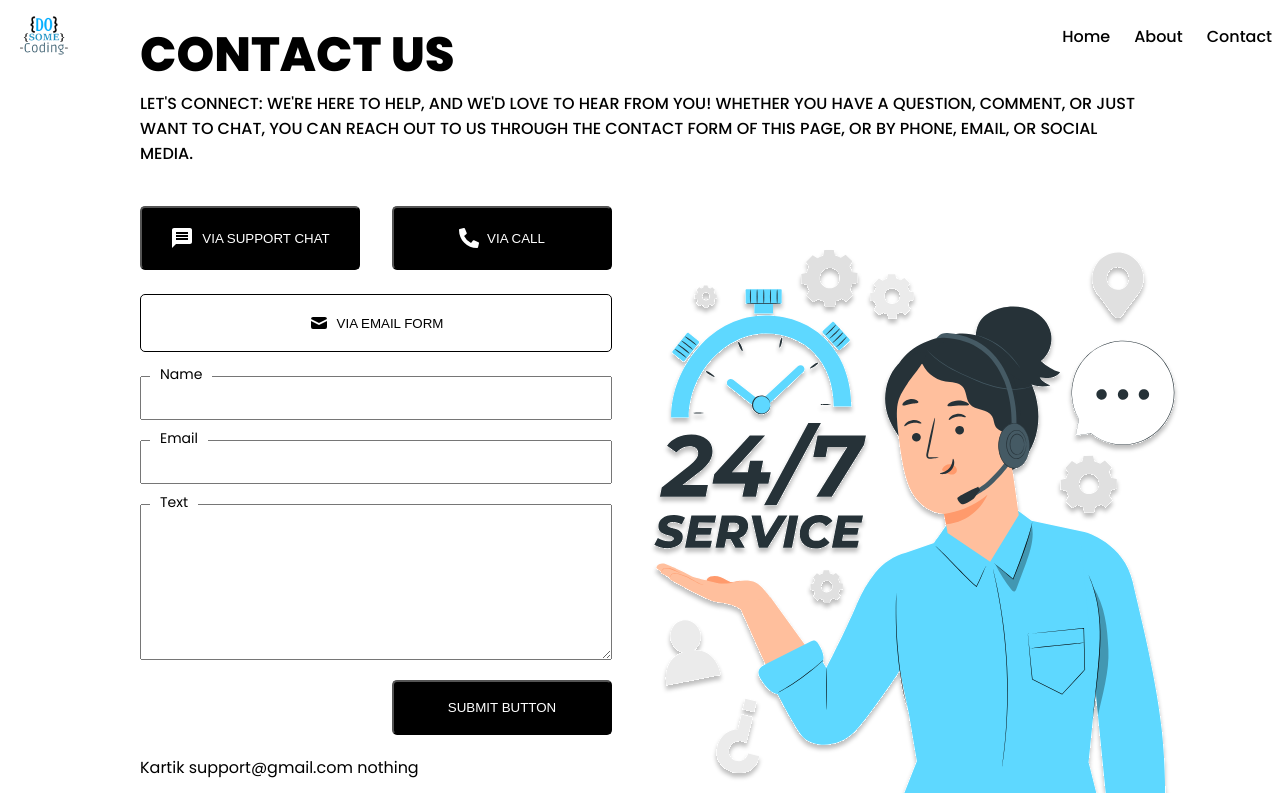
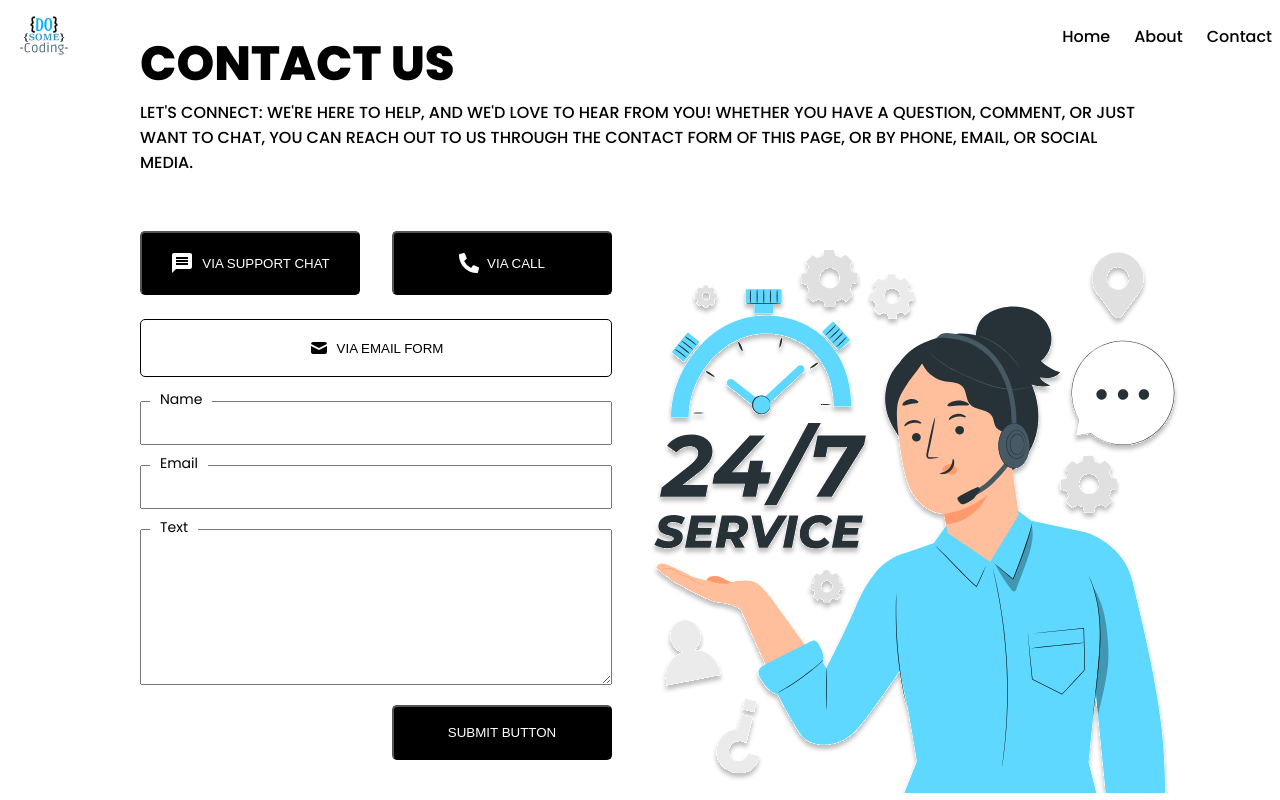
Before and after one commit to upadhyaykartikeya/Contact-Us, a React (Vite) app: page / in a window 1280 px wide. Built offline with nearby package versions, Linux system fonts and the light colour scheme.

Commit message:
update useState

```diff
--- a/src/components/ContactForm/ContactForm.jsx
+++ b/src/components/ContactForm/ContactForm.jsx
@@ -7,9 +7,9 @@ import { useState } from "react";
 
 const ContactForm = () => {
 
-  const [name, setName] = useState("Kartik");
-  const [email, setEmail] = useState("support@gmail.com");
-  const [text, setText] = useState("nothing");
+  const [name, setName] = useState("");
+  const [email, setEmail] = useState("");
+  const [text, setText] = useState("");
 
   const onSubmit = (event) => {
     event.preventDefault();
```
